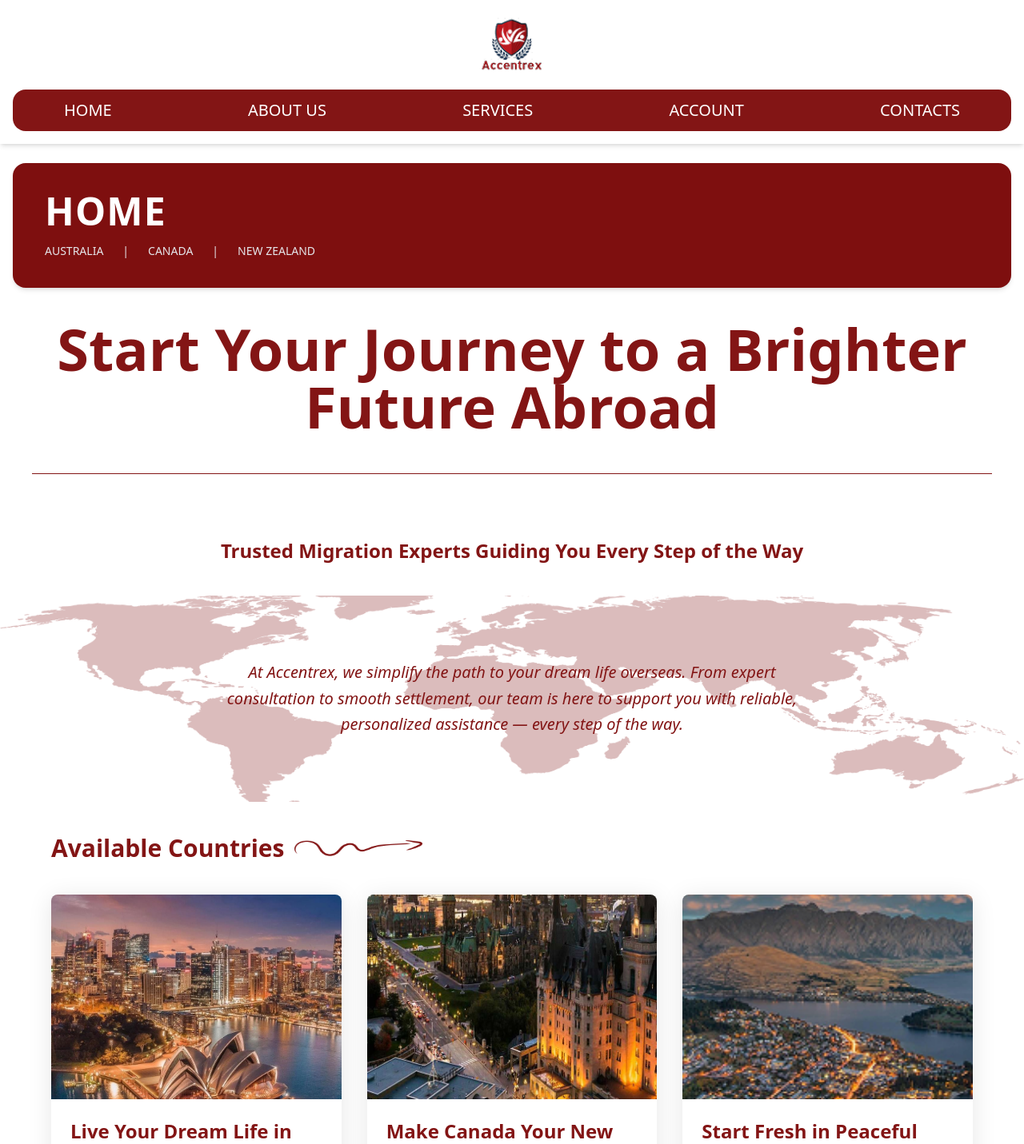
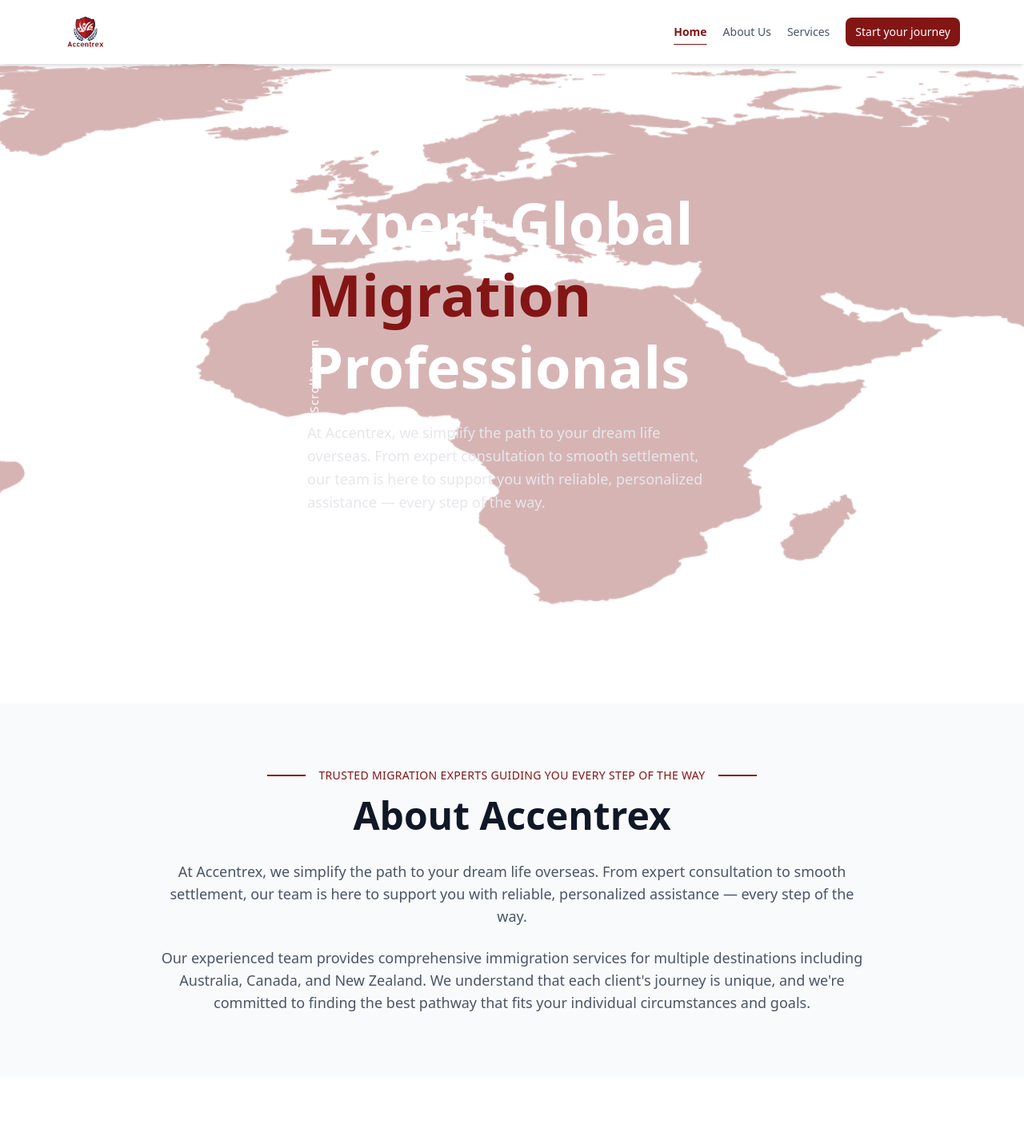
Before and after one commit to aidantiu/accentrex_web, a React (Vite) app in the folder client/: page / in a window 1280 px wide. Shown: the top 1431 px of the page at 80% size. Built offline with nearby package versions, Linux system fonts and the light colour scheme.

Commit message:
fix: homepage, navbar and design enhancements

```diff
--- a/client/package.json
+++ b/client/package.json
@@ -14,6 +14,7 @@
     "axios": "^1.11.0",
     "react": "^19.1.0",
     "react-dom": "^19.1.0",
+    "react-icons": "^5.5.0",
     "react-router": "^7.7.1",
     "react-router-dom": "^7.7.1",
     "tailwindcss": "^4.1.11"
--- a/client/src/App.jsx
+++ b/client/src/App.jsx
@@ -9,7 +9,6 @@
 import AboutUs from './pages/aboutuspage.jsx';
 import AccountPage from "./pages/accountpage";
 import Services from './pages/servicespages.jsx';
-import Contacts from './pages/contacts.jsx';
 
 function App() {
   return (
@@ -20,7 +19,6 @@
         <Route path="/health" element={<Health />} />
         <Route path="/account" element={<AccountPage />} />
         <Route path="/services" element={<Services />} />
-        <Route path="/contacts" element={<Contacts />} />
       </Routes>
     </BrowserRouter>
   );
--- a/client/src/components/banner.jsx
+++ /dev/null
@@ -1,42 +0,0 @@
-import React from 'react';
-
-const Banner = ({ title, subtitle, showCountries = false, isServicePage = false }) => {
-  return (
-<div className="w-full max-w-9xl mx-auto px-4 md:px-4 mt-6">
-  <section className="bg-[#7e0f0f] text-white rounded-2xl shadow-md px-10 py-9">
-    <div className="text-center md:text-left">
-      <h1 className="text-4xl md:text-5xl font-semibold uppercase tracking-wide">
-              {title}
-            </h1>
-
-            {/* Service-specific subtitle layout */}
-            {subtitle && isServicePage ? (
-              <div className="flex flex-col items-center md:flex-row md:justify-left gap-2 md:gap-6 mt-4 text-sm text-gray-200">
-                <span className="hover:underline cursor-pointer">VISA APPLICATION</span>
-                <span className="hidden md:inline">|</span>
-                <span className="hover:underline cursor-pointer">STUDY, LIVE, AND MIGRATE PROGRAM</span>
-                <span className="hidden md:inline">|</span>
-                <span className="hover:underline cursor-pointer">SEMINAR REGISTRATION</span>
-              </div>
-            ) : (
-              subtitle && (
-                <p className="text-md text-gray-200 mt-2">{subtitle}</p>
-              )
-            )}
-
-            {showCountries && (
-              <div className="flex flex-col items-center md:flex-row md:justify-left gap-2 md:gap-6 mt-4 text-sm text-gray-200">
-                <span className="hover:underline cursor-pointer">AUSTRALIA</span>
-                <span className="hidden md:inline">|</span>
-                <span className="hover:underline cursor-pointer">CANADA</span>
-                <span className="hidden md:inline">|</span>
-                <span className="hover:underline cursor-pointer">NEW ZEALAND</span>
-              </div>
-            )}
-          </div>
-      </section>
-    </div>
-  );
-};
-
-export default Banner;
--- a/client/src/components/navbar.jsx
+++ b/client/src/components/navbar.jsx
@@ -1,11 +1,12 @@
 import React, { useState } from 'react';
-import { Link } from 'react-router';
+import { Link, useLocation } from 'react-router';
 
 const Navbar = () => {
   const [menuOpen, setMenuOpen] = useState(false);
+  const location = useLocation();
 
   return (
-    <header className="w-full bg-white shadow-md z-50">
+    <header className="w-full bg-white shadow-md relative">
       {/* MOBILE: Logo + Hamburger */}
       <div className="flex justify-between items-center w-full max-w-7xl mx-auto px-4 py-4 md:hidden">
         <img
@@ -14,40 +15,106 @@
           className="h-10"
         />
         <button
-          className="text-3xl text-[#831515]"
+          className="text-3xl text-[#831515] z-20 relative"
           onClick={() => setMenuOpen(!menuOpen)}
         >
           ☰
         </button>
       </div>
 
-      {/* MOBILE: Dropdown Menu */}
-      {menuOpen && (
-        <nav className="md:hidden bg-[#831515] rounded-2xl text-white flex flex-col items-center gap-4 py-4 text-base font-medium mx-4">
-            <Link to="/" onClick={() => setMenuOpen(false)}>Home</Link>
-            <Link to="/about" onClick={() => setMenuOpen(false)}>About Us</Link>
-            <Link to="/services" onClick={() => setMenuOpen(false)}>Services</Link>
-            <Link to="/account" onClick={() => setMenuOpen(false)}>Account</Link>
-            <Link to="/contacts" onClick={() => setMenuOpen(false)}>Contacts</Link>
+      {/* MOBILE: Slide-out Menu */}
+      <nav className={`
+        md:hidden fixed top-0 right-0 h-full w-1/2 bg-white shadow-lg z-10
+        transform transition-transform duration-300 ease-in-out
+        ${menuOpen ? 'translate-x-0' : 'translate-x-full'}
+      `}>
+        <div className="flex flex-col pt-20 px-6 gap-2 text-gray-700 text-sm">
+          <Link
+            to="/"
+            onClick={() => setMenuOpen(false)}
+            className={`py-2 border-b hover:text-[#831515] ${
+              location.pathname === '/' ? 'text-[#831515] font-semibold' : ''
+            }`}
+          >
+            Home
+          </Link>
+          <Link
+            to="/about"
+            onClick={() => setMenuOpen(false)}
+            className={`py-2 border-b hover:text-[#831515] ${
+              location.pathname === '/about' ? 'text-[#831515] font-semibold' : ''
+            }`}
+          >
+            About Us
+          </Link>
+          <Link
+            to="/services"
+            onClick={() => setMenuOpen(false)}
+            className={`py-2 border-b hover:text-[#831515] ${
+              location.pathname === '/services' ? 'text-[#831515] font-semibold' : ''
+            }`}
+          >
+            Services
+          </Link>
+          <Link
+            to="/account"
+            onClick={() => setMenuOpen(false)}
+            className={`py-2 border-b hover:text-[#831515] ${
+              location.pathname === '/account' ? 'text-[#831515] font-semibold' : ''
+            }`}
+          >
+            Account
+          </Link>
+        </div>
       </nav>
-      )}
 
       {/* DESKTOP: Logo Centered + Nav Below */}
-        <div className="hidden md:flex flex-col items-center w-full max-w-9xl mx-auto px-4 md:px-4 py-4">
+        <div className="hidden md:flex flex-col items-center w-full max-w-9xl mx-auto px-4 lg:px-20 py-4">
+          <div className="flex justify-between w-full items-center gap-x-5">
             <img
               src="./public/images/companylogo.png"
               alt="Accentrex Logo"
-          className="h-20"
+              className="h-12"
             />
 
             {/* Nav Links */}
-        <nav className="w-full mt-4 bg-[#831515] rounded-2xl text-white flex justify-between px-16 py-3 font-medium text-xl">
-          <Link to="/" className="hover:underline">HOME</Link>
-          <Link to="/about" className="hover:underline">ABOUT US</Link>
-          <Link to="/services" className="hover:underline">SERVICES</Link>
-          <Link to="/account" className="hover:underline">ACCOUNT</Link>
-          <Link to="/contacts" className="hover:underline">CONTACTS</Link>
+          <nav className="w-fit text-gray-600 flex gap-5 text-sm max-w-md items-center">
+            <Link
+              to="/"
+              className={`hover:underline hover:text-[#831515] hover:underline-offset-10 ${
+                location.pathname === '/' ? 'text-[#831515] underline underline-offset-10 font-semibold' : ''
+              }`}
+            >
+              Home
+            </Link>
+            <Link
+              to="/about"
+              className={`hover:underline hover:text-[#831515] hover:underline-offset-10 ${
+                location.pathname === '/about' ? 'text-[#831515] underline underline-offset-10 font-semibold' : ''
+              }`}
+            >
+              About Us
+            </Link>
+            <Link
+              to="/services"
+              className={`hover:underline hover:text-[#831515] hover:underline-offset-10 ${
+                location.pathname === '/services' ? 'text-[#831515] underline underline-offset-10 font-semibold' : ''
+              }`}
+            >
+              Services
+            </Link>
+               <Link
+              to="/enroll"
+              className={`bg-[#831515] text-white rounded-lg py-2 px-3 hover:bg-[#a51a1a] ${
+                location.pathname === '/enroll'
+              }`}
+            >
+              Start your journey
+            </Link>
+
           </nav>
+
+          </div>
       </div>
     </header>
   );
--- a/client/src/pages/aboutuspage.jsx
+++ b/client/src/pages/aboutuspage.jsx
@@ -1,5 +1,4 @@
 import Navbar from '../components/navbar';
-import Banner from '../components/banner';
 import globeImage from '../assets/globe-image.png';
 import flyerImage from '../assets/flyer-image.png';
 import AIcon from '../assets/icons/a-accountability.png';
@@ -18,7 +17,6 @@
   return (
     <div className="font-sans text-[#660000] bg-white">
       <Navbar />
-      <Banner title="ABOUT US" />
 
       {/* study live migrate + image */}
       <div className="flex flex-col md:flex-row items-center px-9 py-6 gap-225">
--- a/client/src/pages/accountpage.jsx
+++ b/client/src/pages/accountpage.jsx
@@ -1,12 +1,11 @@
 import Navbar from "../components/navbar";
 import Footer from "../components/footer";
-import Banner from "../components/banner";
+
 
 export default function AccountPage() {
   return (
     <div className="bg-white text-[#7e0f0f] font-sans min-h-screen flex flex-col">
       <Navbar />
-      <Banner title="Account"/>
 
       {/* Form Section */}
       <div className="flex-grow px-4 py-10 flex items-center justify-center">
--- a/client/src/pages/contacts.jsx
+++ /dev/null
@@ -1,78 +0,0 @@
-import Navbar from '../components/navbar';
-import Banner from '../components/banner';
-import Footer from '../components/footer';
-
-const Contacts = () => {
-  return (
-    <div className="bg-white text-[#831515] font-sans">
-      <Navbar />
-      <Banner
-      title="CONTACTS"
-      subtitle={"Email Us | Call Us | Visit Us | Follow Us"}
-      />
-
-      {/* Headline */}
-      <section className="text-center mt-16 px-4">
-        <h2 className="text-4xl md:text-[10rem] font-extrabold leading-tight">
-          Connect with Accentrex
-        </h2>
-      </section>
-
-      {/* Subheadline */}
-      <section className="text-center mt-8 md:mt-14 px-4">
-        <p className="text-lg md:text-4xl font-semibold">
-          Looking for something else?
-        </p>
-      </section>
-
-      {/* Unified Contact Info Box */}
-      <section className="mt-12 flex justify-center">
-        <div className="flex flex-col md:flex-row flex-wrap justify-center items-stretch gap-6 max-w-[1200px] w-full px-4 py-9 bg-white rounded-2xl shadow-lg">
-          {[
-            {
-              title: 'E-mail us:',
-              content: <p className="break-words">eaoz@gmail.com</p>,
-            },
-            {
-              title: 'Call us:',
-              content: <p className="break-words">09958494428 or 09454352606</p>,
-            },
-            {
-              title: 'Visit us:',
-              content: (
-                <p className="break-words">
-                  Suite 1414, 14th floor, AIC Burgundy Empire Tower, ADB Ave. Corner, Garnet Road, Ortigas Center, Pasig City, Philippines (Back of Robinson's Galleria)
-                </p>
-              ),
-            },
-            {
-              title: 'Follow us:',
-              content: (
-                <a
-                  href="https://www.facebook.com/accentrex/"
-                  className="underline break-words hover:text-gray-200"
-                  target="_blank"
-                  rel="noopener noreferrer"
-                >
-                  https://www.facebook.com/accentrex/
-                </a>
-              ),
-            },
-          ].map((item, index) => (
-            <div
-              key={index}
-              className="bg-[#831515] text-white flex-1 min-w-[250px] p-8 md:p-10 rounded-2xl shadow-xl"
-            >
-              <p className="font-bold text-lg md:text-xl mb-4">{item.title}</p>
-              <div className="text-base md:text-lg">{item.content}</div>
-            </div>
-          ))}
-        </div>
-      </section>
-
-      <Footer />
-    </div>
-  );
-};
-
-export default Contacts;
--- a/client/src/pages/homepage.jsx
+++ b/client/src/pages/homepage.jsx
@@ -1,5 +1,5 @@
 import Navbar from '../components/navbar';
-import Banner from '../components/banner';
+
 import Headline from '../components/headline';
 import Footer from '../components/footer';
 
@@ -21,45 +21,95 @@
 
 const Homepage = () => {
   return (
-    <div className="bg-white text-[#831515] font-sans">
+    <div className="bg-white font-sans min-h-screen">
       <Navbar />
-      <Banner title="HOME" showCountries={true}/>
-      <Headline />
 
-      <p className="text-2xl md:text-2xl font-semibold text-center mt-10 px-4">
-        Trusted Migration Experts Guiding You Every Step of the Way
-      </p>
-
-      {/* Description with background image */}
-      <section className="relative py-20 text-center mt-10">
+      {/* Hero Section with Background Image */}
+      <section className="relative h-screen flex items-center justify-start">
+        {/* Background Image */}
+        <div className="absolute inset-0 z-0">
           <img
             src="./public/images/bg-description.png"
-          alt="Description background"
-          className="absolute inset-0 w-full h-full object-cover opacity-90 z-0"
+            alt="Happy family with passports"
+            className="w-full h-full object-cover"
           />
-        <div className="relative z-10 max-w-3xl mx-auto px-6">
-          <p className="text-base md:text-xl italic leading-relaxed">
+          {/* Dark overlay */}
+          <div className="absolute inset-0 bg-opacity-40"></div>
+        </div>
+
+        {/* Hero Content */}
+        <div className="relative z-10 max-w-7xl mx-auto px-6 lg:px-12">
+          <div className="max-w-2xl">
+            {/* Scroll Down indicator */}
+            <div className="hidden lg:block absolute left-0 top-1/2 transform -translate-y-1/2 -rotate-90 text-white text-sm tracking-widest">
+              <span>← Scroll Down</span>
+            </div>
+
+            <h1 className="text-5xl lg:text-7xl font-bold text-white leading-tight mb-6">
+              Expert Global
+              <span className="text-[#831515] block">Migration</span>
+              <span className="block">Professionals</span>
+            </h1>
+
+            <p className="text-lg text-gray-200 leading-relaxed mb-8 max-w-lg">
               At Accentrex, we simplify the path to your dream life overseas. From expert
               consultation to smooth settlement, our team is here to support you with
               reliable, personalized assistance — every step of the way.
             </p>
+
+            <button className="bg-transparent border-2 border-white text-white px-8 py-3 rounded-none hover:bg-white hover:text-[#831515] transition-all duration-300 flex items-center gap-2">
+              Read More <span>→</span>
+            </button>
+          </div>
         </div>
       </section>
 
-      {/* Country Cards */}
-      <section className="px-4 md:px-16 pb-20 mt-10">
-        <div className="flex flex-row items-center gap-3 mb-10">
-          <h3 className="text-2xl md:text-3xl font-semibold whitespace-nowrap">
+      {/* About Section */}
+      <section className="py-20 bg-gray-50">
+        <div className="max-w-6xl mx-auto px-6 lg:px-12 text-center">
+          {/* Section Header */}
+          <div className="mb-4">
+            <div className="flex items-center justify-center gap-4 mb-4">
+              <div className="w-12 h-0.5 bg-[#831515]"></div>
+              <span className="text-[#831515] text-sm tracking-wide uppercase">Trusted Migration Experts Guiding You Every Step of the Way</span>
+              <div className="w-12 h-0.5 bg-[#831515]"></div>
+            </div>
+            <h2 className="text-4xl lg:text-5xl font-bold text-gray-900 mb-8">About Accentrex</h2>
+          </div>
+
+          {/* About Content */}
+          <div className="max-w-4xl mx-auto space-y-6 text-gray-600 leading-relaxed">
+            <p className="text-lg">
+              At Accentrex, we simplify the path to your dream life overseas. From expert
+              consultation to smooth settlement, our team is here to support you with
+              reliable, personalized assistance — every step of the way.
+            </p>
+            <p className="text-lg">
+              Our experienced team provides comprehensive immigration services for multiple destinations
+              including Australia, Canada, and New Zealand. We understand that each client's journey is unique,
+              and we're committed to finding the best pathway that fits your individual circumstances and goals.
+            </p>
+          </div>
+        </div>
+      </section>
+
+      {/* Countries Section */}
+      <section className="py-20 bg-white">
+        <div className="max-w-7xl mx-auto px-6 lg:px-12">
+          {/* Section header */}
+          <div className="flex flex-row items-center justify-center md:justify-start gap-4 mb-16">
+            <h3 className="text-3xl md:text-4xl lg:text-5xl font-bold text-[#831515] whitespace-nowrap">
               Available Countries
             </h3>
             <img
               src="./public/images/arrow.png"
               alt="Arrow Icon"
-            className="w-28 md:w-40 h-5"
+              className="w-32 md:w-48 lg:w-56 h-6 md:h-8"
             />
           </div>
 
-        <div className="grid grid-cols-1 sm:grid-cols-2 md:grid-cols-3 gap-8 justify-items-center">
+          {/* Cards grid */}
+          <div className="grid grid-cols-1 lg:grid-cols-3 gap-8 md:gap-12 justify-items-center">
             <CountryCard
             image="./public/images/australia.jpg"
             title="Live Your Dream Life in Australia"
@@ -78,8 +128,8 @@
             description="Enjoy a balanced lifestyle, stunning landscapes, and great career prospects. Let us assist you in making your move hassle-free through skilled migration or family sponsorship."
             />
           </div>
-      </section>
-      <Footer />
+        </div>
+      </section>      <Footer />
     </div>
   );
 };
--- a/client/src/pages/servicespages.jsx
+++ b/client/src/pages/servicespages.jsx
@@ -5,7 +5,7 @@
 import seminarIcon from '../assets/Earth Dots.png';
 import '../styles/index.css';
 import Navbar from '../components/navbar';
-import Banner from '../components/banner';
+
 import Footer from '../components/footer';
 
 function Services() {
@@ -13,16 +13,10 @@
     <div className="font-sans text-[#831515] bg-white">
       <Navbar />
 
-      <Banner
-        title="Services"
-        subtitle="VISA APPLICATION | STUDY, LIVE, AND MIGRATE PROGRAM | SEMINAR REGISTRATION"
-        isServicePage={true}
-      />
-
       <div className="text-center text-5xl font-bold my-16 mt-16">We Offer</div>
 
       {/* Responsive grid for service cards */}
-      <div className="grid grid-cols-1 px-10 md:grid-cols-3 gap-8 max-w-6xl mx-auto px-4 md:px-12 shadow-lg py-4">
+      <div className="grid grid-cols-1 px-10 md:grid-cols-3 gap-8 max-w-6xl mx-auto md:px-12 shadow-lg py-4">
         <ServiceCard
           title="Visa Application"
           image={visaIcon}
```
Also changed, not shown: 1 other file (tests, documents, lock files or other folders). Lines whose indentation alone changed are shown as unchanged.
